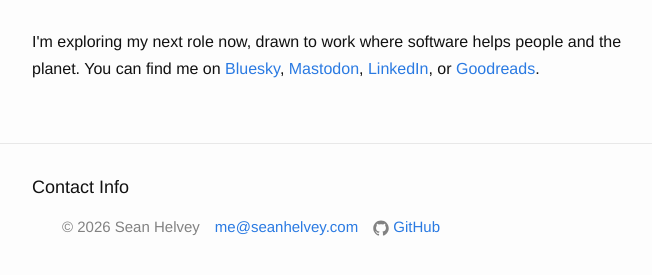
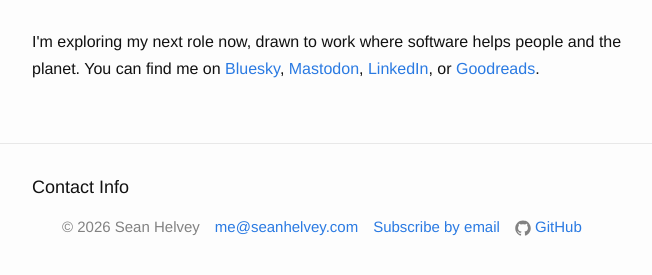
Before and after one commit to seanhelvey/seanhelvey.github.io, a Jekyll site: the page built from about.html, in a window 1280 px wide and 900 px high, scrolled down 1974 px, cut to the strip 602-877 px from the top of the window. Shown: the whole strip, without its empty margins (238-890 px from the left). Built offline with Jekyll 4.4.1, drawn with Linux system fonts in a browser that asks for light colours; a style sheet for code colours, icons or effects is not loaded.

Commit message:
Link to landing page in footer.

```diff
--- a/_includes/footer.html
+++ b/_includes/footer.html
@@ -17,6 +17,11 @@
       </div>
       <div class="footer-col">
         <ul class="contact-list">
+          <li><a href="https://seanhelvey-1.eo.page/subscribe" target="_blank" rel="noopener">Subscribe by email</a></li>
+        </ul>
+      </div>
+      <div class="footer-col">
+        <ul class="contact-list">
           {% if site.github_username %}
           <li>
             {% include icon-github.html username=site.github_username %}
```
